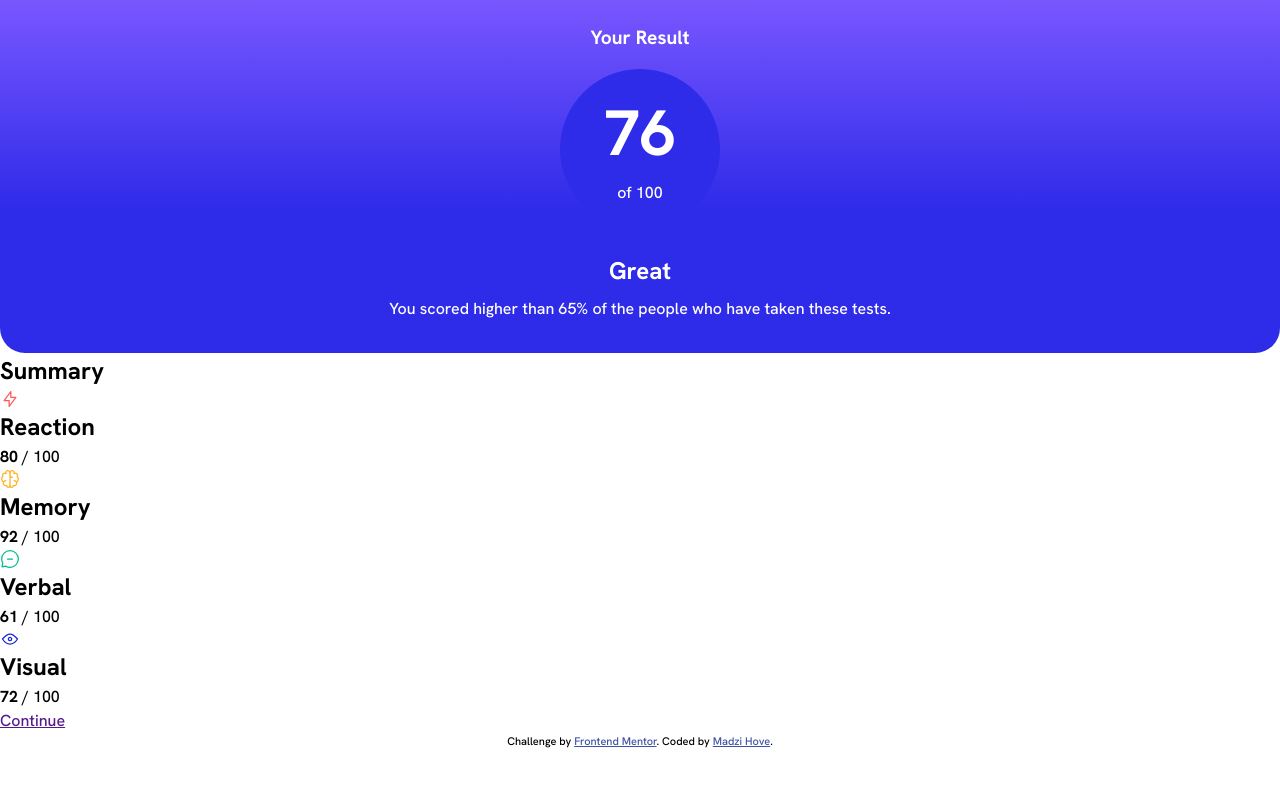
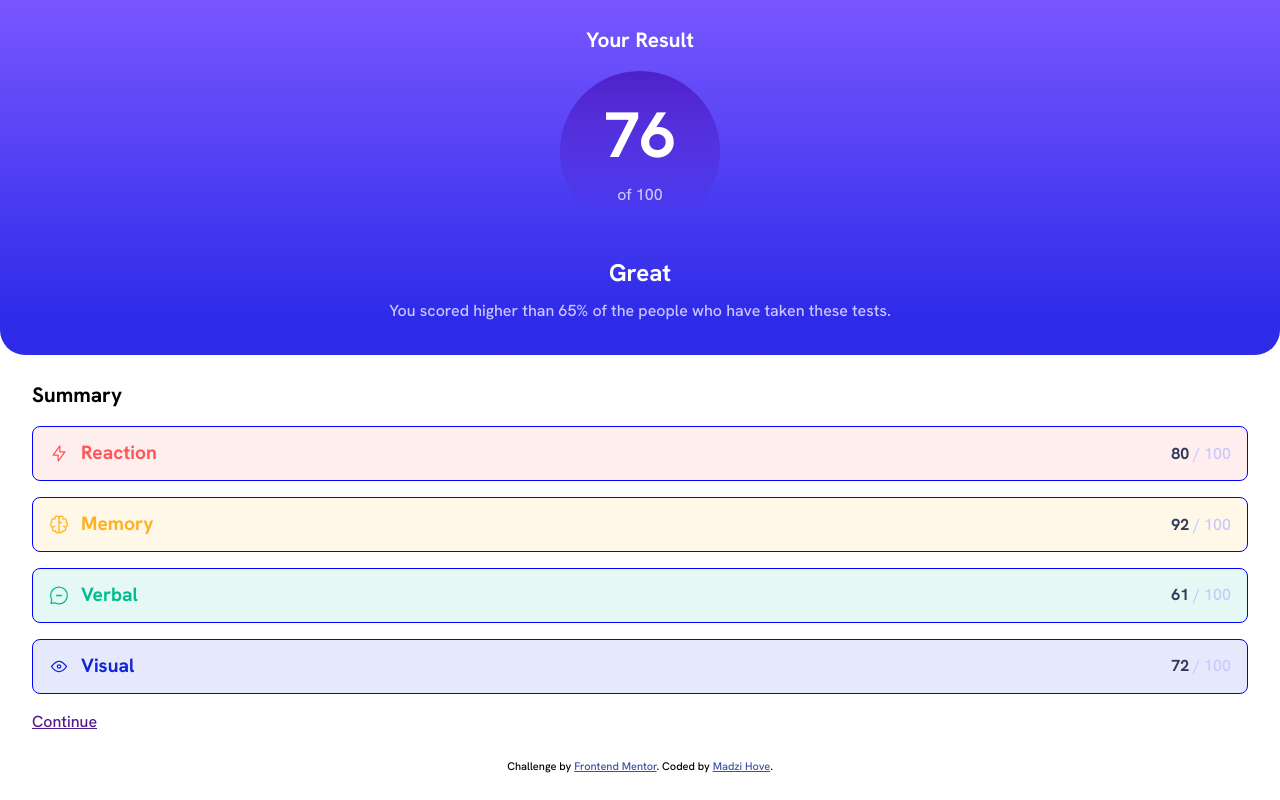
Before and after one commit to madzi-hove/results-summary-component, a plain HTML site: page index.html in a window 1280 px wide. Drawn offline with Linux system fonts and the light colour scheme.

Commit message:
add summary section styles

```diff
--- a/css/style.css
+++ b/css/style.css
@@ -3,6 +3,11 @@
 
 /* custom variables */
 :root {
+	/* primary */
+	--light-red: hsl(0, 100%, 67%);
+	--orangey-yellow: hsl(39, 100%, 56%);
+	--green-teal: hsl(166, 100%, 37%);
+	--cobalt-blue: hsl(234, 85%, 45%);
 	/* gradients */
 	/* background*/
 	--light-slate-blue: hsl(252, 100%, 67%);
@@ -16,6 +21,9 @@
 	--pale-blue: hsl(221, 100%, 96%);
 	--light-lavender: hsl(241, 100%, 89%);
 	--dark-grey-blue: hsl(224, 30%, 27%);
+
+	/* circle radius */
+	--circle-radius: 10rem;
 }
 
 /* general styles */
@@ -30,25 +38,35 @@ body {
 	background: linear-gradient(
 		180deg,
 		var(--light-slate-blue),
-		var(--light-royal-blue) 60%
+		var(--light-royal-blue) 90%
 	);
 	text-align: center;
 	border-radius: 0 0 25px 25px;
 	padding: 0.5rem 0 1rem;
 }
 
-.result__heading {
-	font-size: 1.2rem;
+.result__heading,
+.summary__heading {
+	font-size: 1.3rem;
 	margin-top: 1rem;
 }
 
+.average-text,
+.result__text {
+	color: var(--light-lavender);
+}
+
 .average__container {
-	height: 10rem;
-	width: 10rem;
+	background: linear-gradient(
+		180deg,
+		var(--violet-blue),
+		var(--persian-blue) 90%
+	);
+	block-size: var(--circle-radius);
+	inline-size: var(--circle-radius);
 	padding: 1rem;
 	margin: 1rem auto;
 	border-radius: 50%;
-	background-color: var(--light-royal-blue);
 }
 
 .average-number {
@@ -63,10 +81,83 @@ body {
 }
 
 .result__text {
-	width: 75%;
+	inline-size: 75%;
 	margin: 0 auto 1rem;
 }
 
+/* summary */
+.summary {
+	background-color: var(--white);
+	padding: 0.5rem 2rem 1.5rem;
+}
+
+/* summary results container */
+.list__item {
+	display: flex;
+	justify-content: space-between;
+	align-items: center;
+	padding: 0.75rem 1rem;
+	margin: 1rem 0;
+	border: 1px solid blue;
+	border-radius: 0.5rem;
+}
+
+/* container background styles */
+.reaction {
+	background-color: hsl(0, 100%, 67%, 0.1);
+}
+
+.memory {
+	background-color: hsl(39, 100%, 56%, 0.1);
+}
+
+.verbal {
+	background-color: hsl(166, 100%, 37%, 0.1);
+}
+
+.visual {
+	background-color: hsl(234, 85%, 45%, 0.1);
+}
+
+/* icon & heading container */
+.summary__sub-heading-container {
+	display: flex;
+}
+
+.icon {
+	margin-right: 0.75rem;
+}
+
+/* results heading */
+.sub-heading {
+	font-size: 1.2rem;
+}
+
+.reaction__heading {
+	color: var(--light-red);
+}
+
+/* sub heading color styles */
+.memory__heading {
+	color: var(--orangey-yellow);
+}
+
+.verbal__heading {
+	color: var(--green-teal);
+}
+
+.visual__heading {
+	color: var(--cobalt-blue);
+}
+
+/* test result */
+.test-result {
+	color: var(--light-lavender);
+}
+
+.number {
+	color: var(--dark-grey-blue);
+}
 .attribution {
 	font-size: 11px;
 	text-align: center;
```
